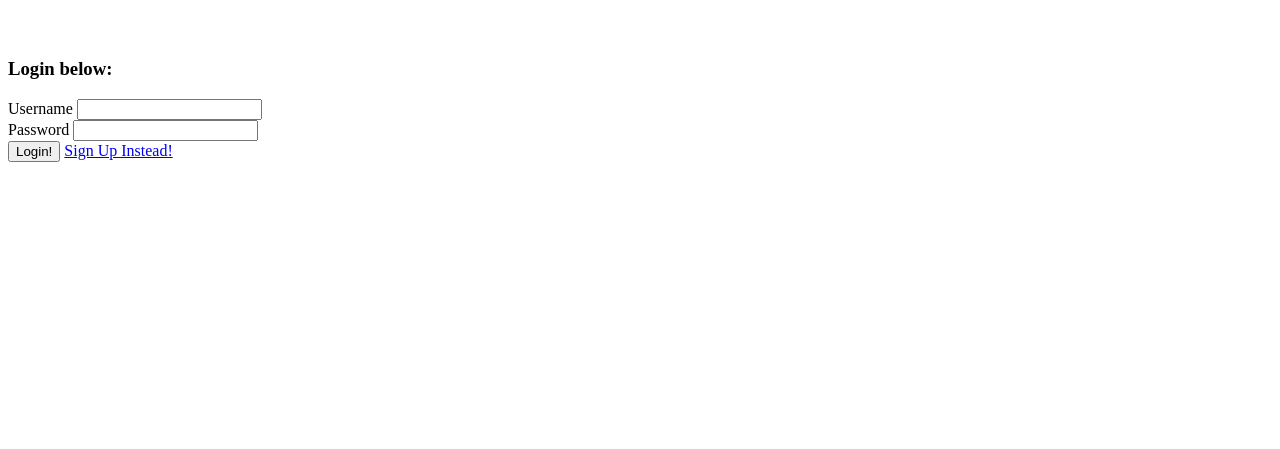
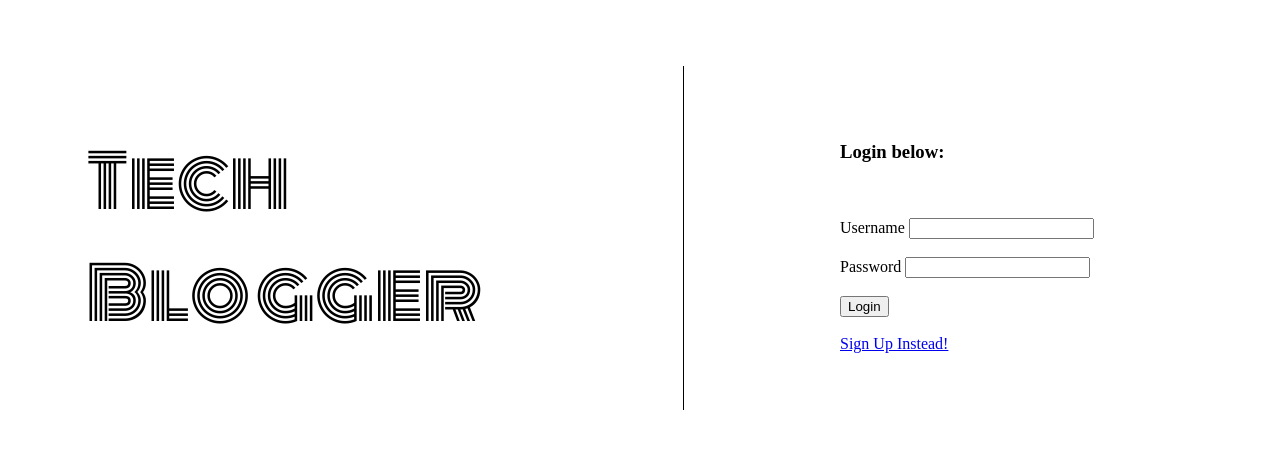
Before and after one commit to monineathsar/TechBlogger, a Node server app: page /login in a window 1280 px wide. Shown: the top 449 px of the page. Run offline with Node 20, Linux system fonts and the light colour scheme; some libraries are stand-ins or nearby versions.

Commit message:
login & sign up page styling

```diff
--- a/public/css/style.css
+++ b/public/css/style.css
@@ -0,0 +1,23 @@
+@import url('https://fonts.googleapis.com/css2?family=Monoton&display=swap');
+
+h1 {
+    font-family: 'Monoton', cursive;
+    font-size: 72px;
+    font-weight: normal;
+}
+
+.signupLoginContainer {
+    display: flex;
+    justify-content: space-around;
+    align-items: center;
+    flex-flow: row wrap;
+}
+
+.pageLogo {
+    border-right: solid black 1px;
+    padding-right: 200px;
+}
+
+.pageForm {
+    padding-right: 100px;
+}
--- a/views/login.handlebars
+++ b/views/login.handlebars
@@ -1,16 +1,30 @@
 <a href="/"><img src="" class="logo" height="300px"></a>
+<section class="signupLoginContainer">
+  <div class="pageLogo">
+    <h1>Tech <br> Blogger</h1>
+  </div>
+  <div class="pageForm">
     <h3>Login below:</h3>
+    <br>
+    <br>
     <form>
       <div class="">
         <label for="" class="">Username</label>
         <input type="text" class="" id="userNameInput" aria-describedby="emailHelp">
       </div>
+      <br>
       <div class="">
         <label for="" class="">Password</label>
         <input type="text" class="" id="passwordInput">
       </div>
-  <button type="submit" class="" id="loginBtn">Login!</button>
+      <br>
+      <button type="submit" class="" id="loginBtn">Login</button>
+      <br>
+      <br>
       <a class="" id="signUpBtn" href="/signup">Sign Up Instead!</a>
     </form>
+  </div>
+</section>
+
 
 <script src="js/login.js"></script>
```
Also changed, not shown: views/signup.handlebars (+15 -1 lines). Lines whose indentation alone changed are shown as unchanged.
